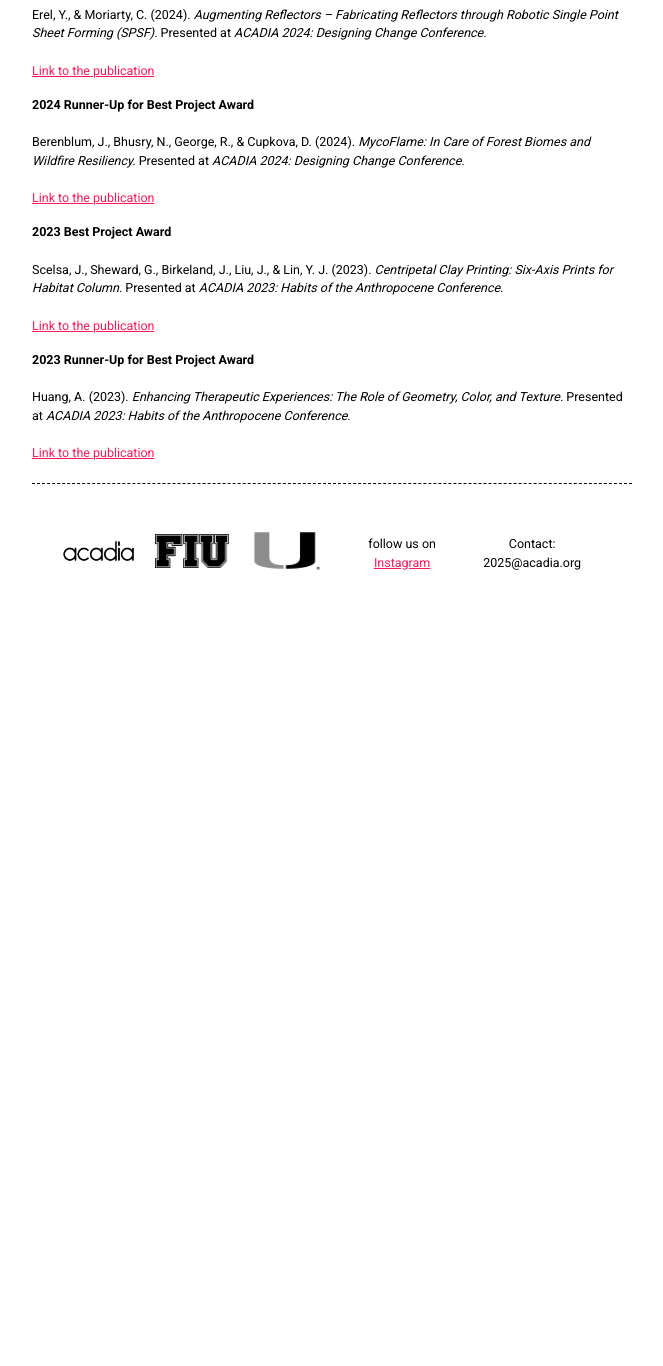
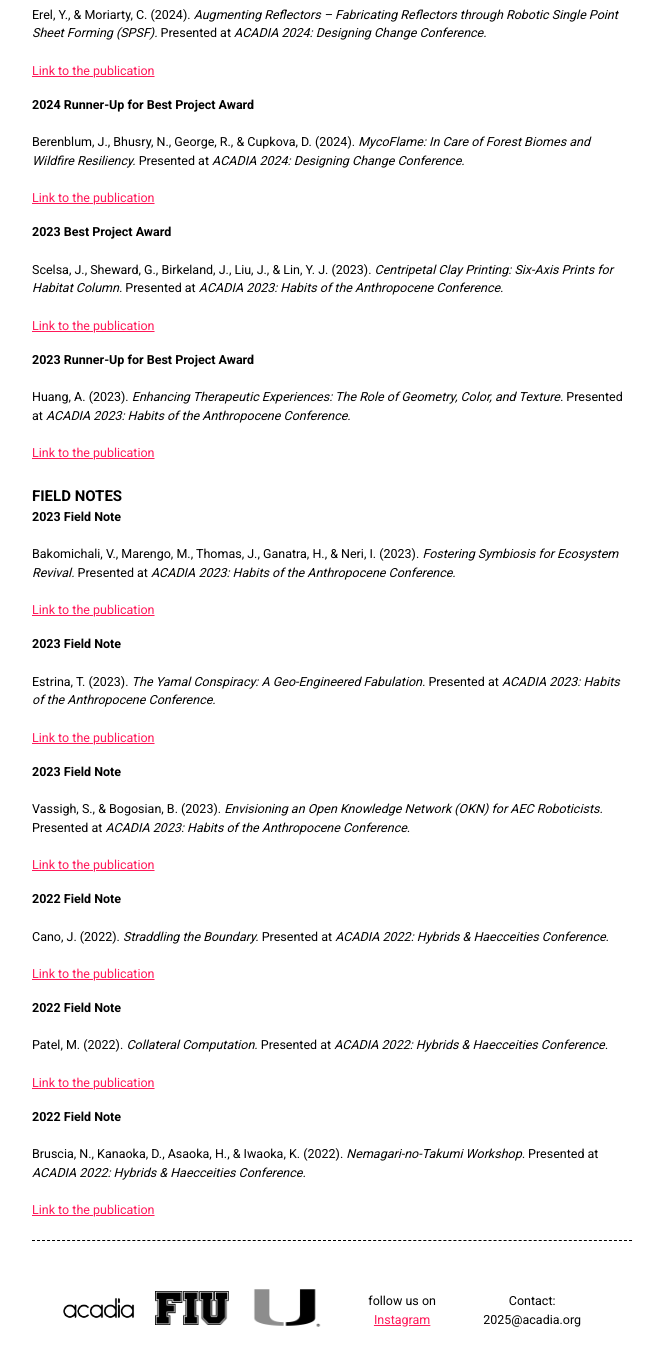
Before and after one commit to acadia2025/website, a Jekyll site: the page built from papers.md, in a window 1280 px wide and 1400 px high, scrolled down 1285 px. Shown: the top 1366 px of the window, without its empty margins (308-971 px from the left). Built offline with Jekyll 4.4.1, drawn with Linux system fonts in a browser that asks for light colours; before the commit the page ends 1928 px from its top, so only the background shows below that.

Commit message:
Update papers.md

```diff
--- a/papers.md
+++ b/papers.md
@@ -55,3 +55,29 @@ Scelsa, J., Sheward, G., Birkeland, J., Liu, J., & Lin, Y. J. (2023). *Centripet
 **2023 Runner-Up for Best Project Award**
 Huang, A. (2023). *Enhancing Therapeutic Experiences: The Role of Geometry, Color, and Texture.* Presented at *ACADIA 2023: Habits of the Anthropocene Conference.*
 [Link to the publication](https://drive.google.com/file/d/1yCmROF4FgE3D3vWcC4GOGwrHJCLZDEhK/view?usp=sharing)
+
+# FIELD NOTES
+
+**2023 Field Note**
+Bakomichali, V., Marengo, M., Thomas, J., Ganatra, H., & Neri, I. (2023). *Fostering Symbiosis for Ecosystem Revival.* Presented at *ACADIA 2023: Habits of the Anthropocene Conference.*
+[Link to the publication](https://drive.google.com/file/d/1-uHZ3GD-oseVlkdNfwJULgnhB5fLr885/view?usp=drive_link)
+
+**2023 Field Note**
+Estrina, T. (2023). *The Yamal Conspiracy: A Geo-Engineered Fabulation.* Presented at *ACADIA 2023: Habits of the Anthropocene Conference.*
+[Link to the publication](https://drive.google.com/file/d/1-vi62clko0VdAECxEPHd2vPojw7VTTGD/view?usp=drive_link)
+
+**2023 Field Note**
+Vassigh, S., & Bogosian, B. (2023). *Envisioning an Open Knowledge Network (OKN) for AEC Roboticists.* Presented at *ACADIA 2023: Habits of the Anthropocene Conference.*
+[Link to the publication](https://drive.google.com/file/d/1G2BT47Oy-Kb-jH5x1xfxVBh6c0bWm5xV/view?usp=drive_link)
+
+**2022 Field Note**
+Cano, J. (2022). *Straddling the Boundary.* Presented at *ACADIA 2022: Hybrids & Haecceities Conference.*
+[Link to the publication](https://drive.google.com/file/d/1LibSB6PpJ5gHIZME_sVTdeEc1H3P0HCX/view?usp=drive_link)
+
+**2022 Field Note**
+Patel, M. (2022). *Collateral Computation.* Presented at *ACADIA 2022: Hybrids & Haecceities Conference.*
+[Link to the publication](https://drive.google.com/file/d/14NN6HZY5N7HxN9bo6tak50bIfQ3rxiWF/view?usp=drive_link)
+
+**2022 Field Note**
+Bruscia, N., Kanaoka, D., Asaoka, H., & Iwaoka, K. (2022). *Nemagari-no-Takumi Workshop.* Presented at *ACADIA 2022: Hybrids & Haecceities Conference.*
+[Link to the publication](https://drive.google.com/file/d/1h3cCiTsOGDyk5rv-dXHRAs833sD93_m6/view?usp=drive_link)
```
